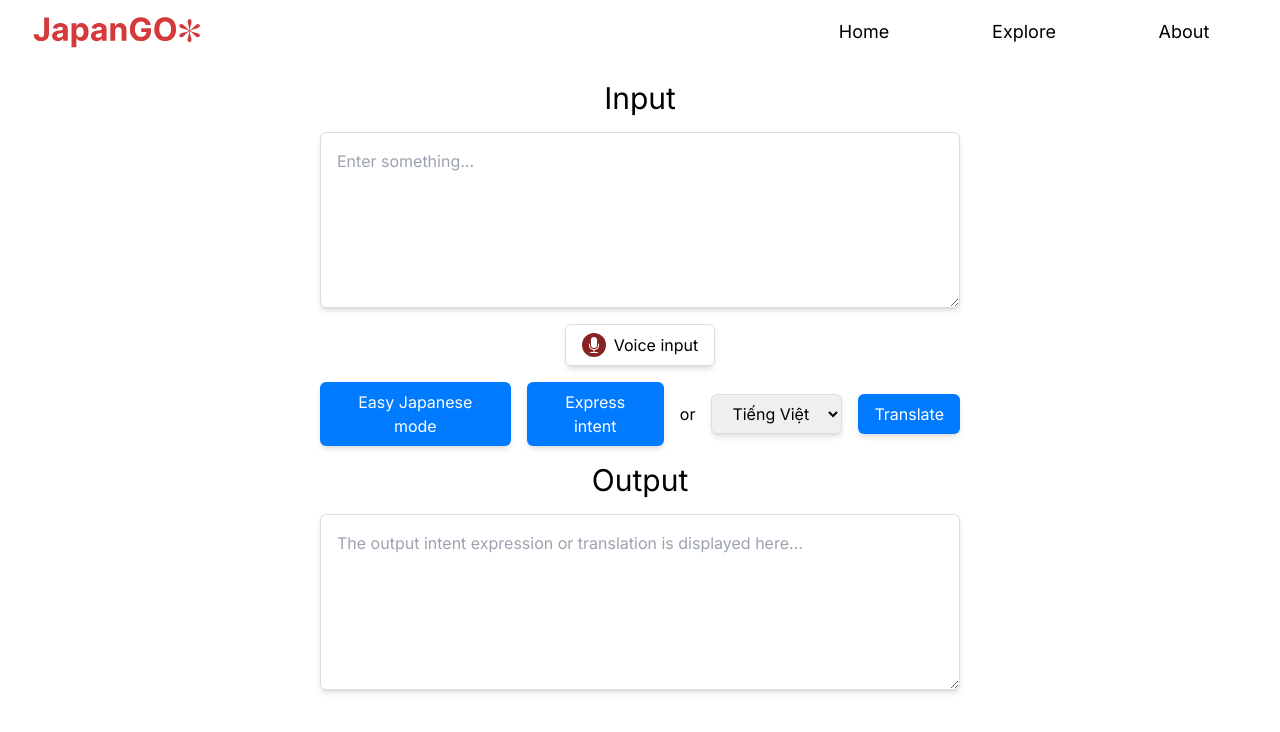
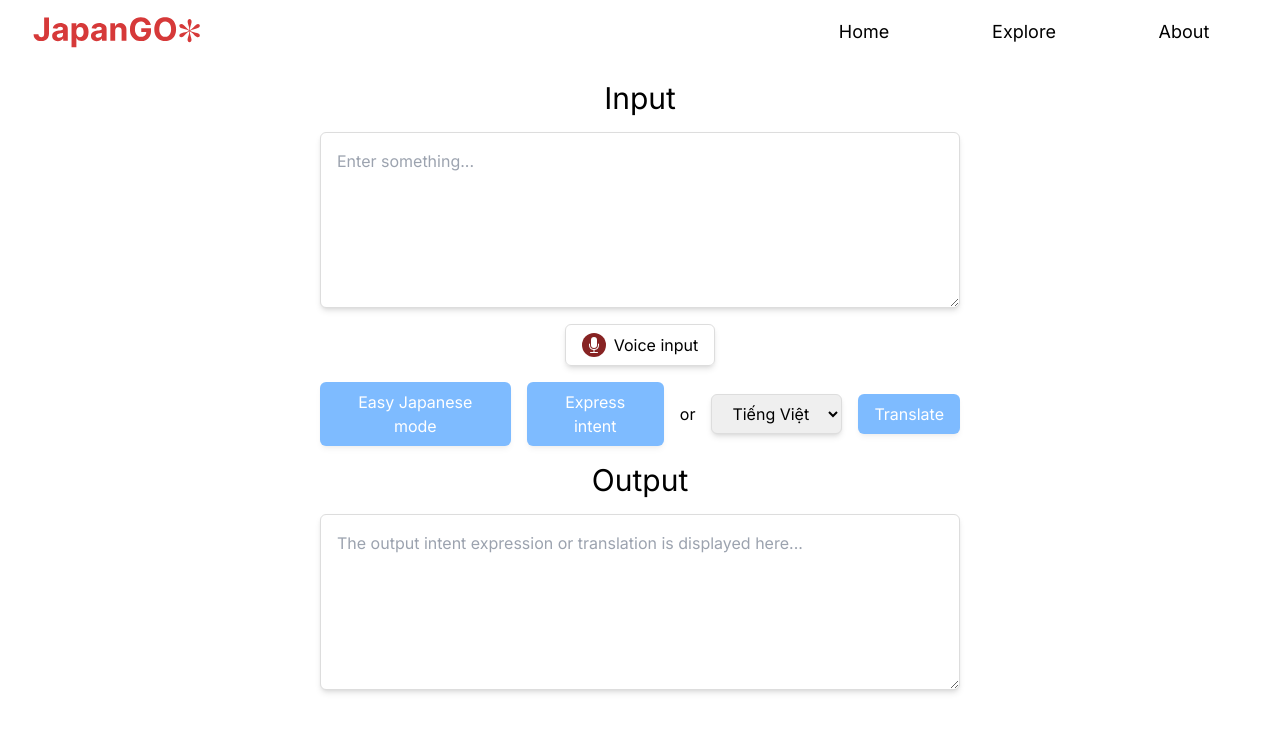
Before and after one commit to PluckySquirrel/congandanhdan-itss1, a React (Create React App) app in the folder fe/: page / in a window 1280 px wide. Shown: the top 732 px of the page. Built offline with nearby package versions, Linux system fonts and the light colour scheme.

Commit message:
disable buttons when input is empty

```diff
--- a/fe/src/pages/Home.jsx
+++ b/fe/src/pages/Home.jsx
@@ -117,14 +117,16 @@ const Home = () => {
       </button>
       <div className='w-1/2 my-4 flex items-center justify-center gap-4'>
         <button
-          className='px-4 py-2 flex gap-2 bg-blue text-white shadow-md rounded-md hover:bg-darkBlue'
+          className='px-4 py-2 flex gap-2 bg-blue text-white shadow-md rounded-md hover:bg-darkBlue disabled:opacity-50'
           onClick={() => getEasyJapanese()}
+          disabled={input === ''}
         >
           Easy Japanese mode
         </button>
         <button
-          className='px-4 py-2 flex gap-2 bg-blue text-white shadow-md rounded-md hover:bg-darkBlue'
+          className='px-4 py-2 flex gap-2 bg-blue text-white shadow-md rounded-md hover:bg-darkBlue disabled:opacity-50'
           onClick={() => getIntent()}
+          disabled={input === ''}
         >
           Express intent
         </button>
@@ -141,8 +143,9 @@ const Home = () => {
           </option>
         </select>
         <button
-          className='px-4 py-2 flex gap-2 bg-blue text-white shadow-md rounded-md hover:bg-darkBlue'
+          className='px-4 py-2 flex gap-2 bg-blue text-white shadow-md rounded-md hover:bg-darkBlue disabled:opacity-50'
           onClick={() => getTranslation()}
+          disabled={input === ''}
         >
           Translate
         </button>
```
